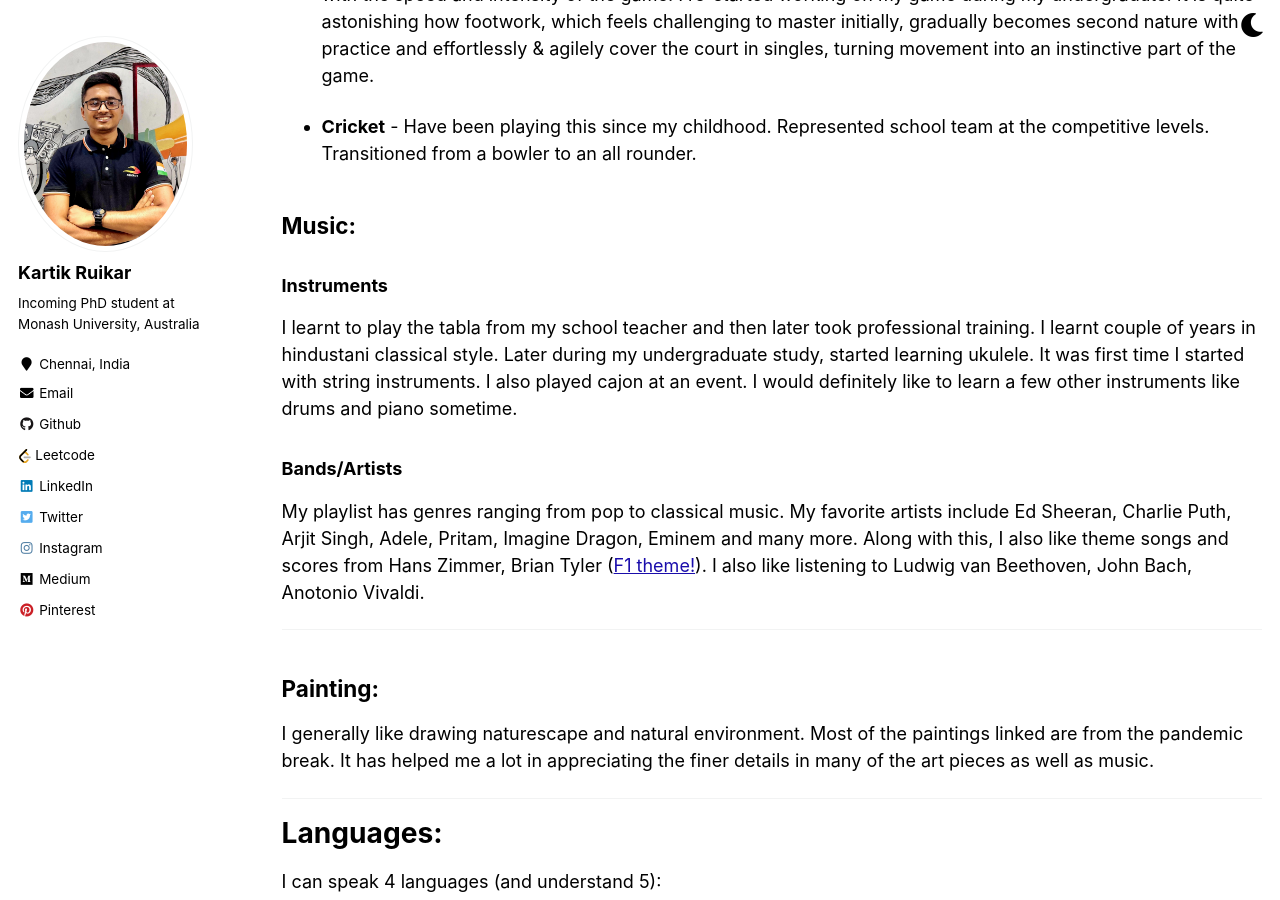
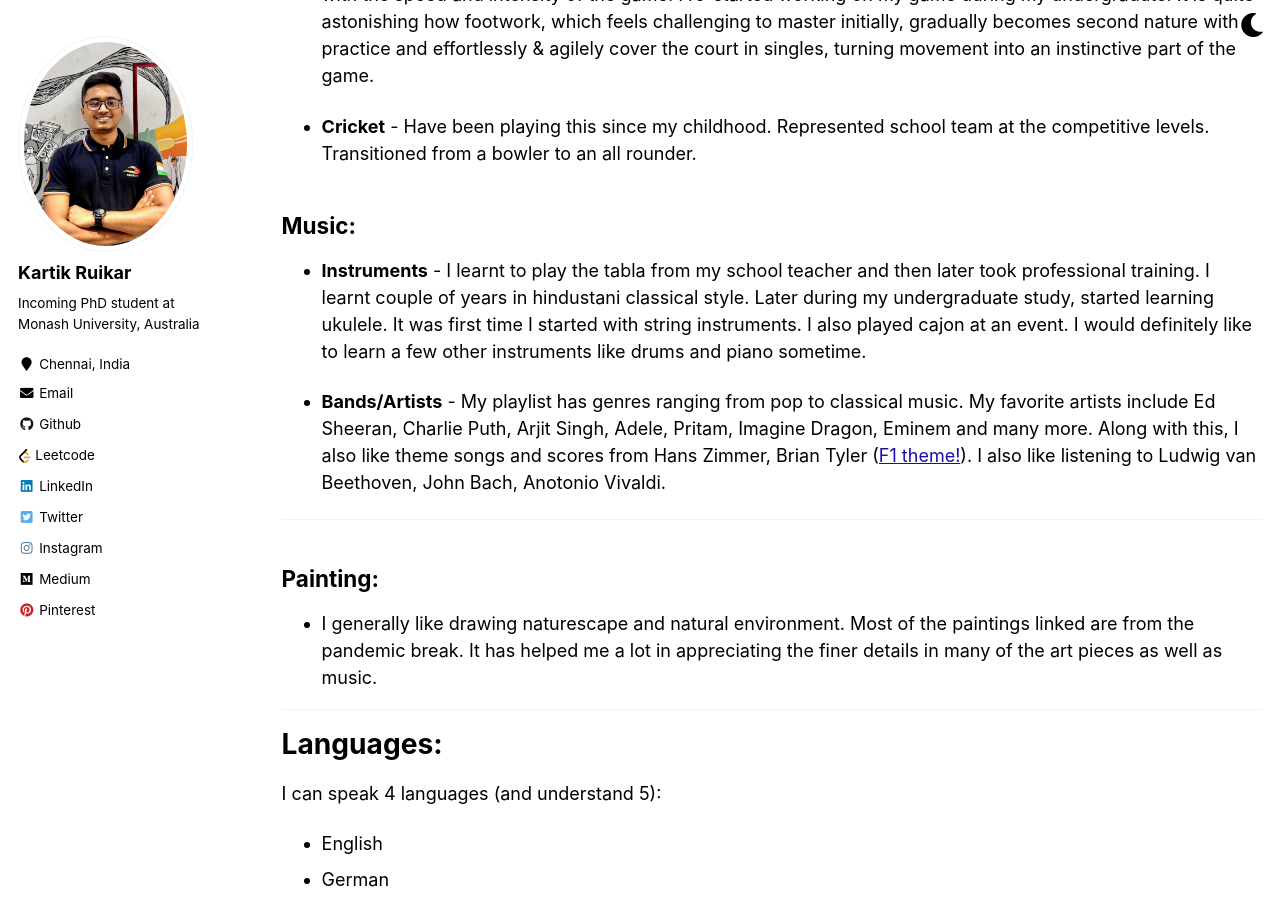
Before and after one commit to Kartik2605/Kartik2605.github.io, a Jekyll site: the page built from _pages/other.md, in a window 1280 px wide and 900 px high, scrolled down 500 px. Built offline with Jekyll 4.4.1, drawn with Linux system fonts in a browser that asks for light colours; our own code applies the rules of GitHub Pages for plain Markdown files.

Commit message:
changes in About me 2

```diff
--- a/_pages/other.md
+++ b/_pages/other.md
@@ -18,11 +18,10 @@ redirect_from:
 * **Cricket** - Have been playing this since my childhood. Represented school team at the competitive levels. Transitioned from a bowler to an all rounder.
 
 ## Music: ##
-### Instruments
-I learnt to play the tabla from my school teacher and then later took professional training. I learnt couple of years in hindustani classical style. Later during my undergraduate study, started learning ukulele. It was first time I started with string instruments. I also played cajon at an event. I would definitely like to learn a few other instruments like drums and piano sometime.
 
-### Bands/Artists
-My playlist has genres ranging from pop to classical music. My favorite artists include Ed Sheeran, Charlie Puth, Arjit Singh, Adele, Pritam, Imagine Dragon, Eminem and many more.
+* **Instruments** - I learnt to play the tabla from my school teacher and then later took professional training. I learnt couple of years in hindustani classical style. Later during my undergraduate study, started learning ukulele. It was first time I started with string instruments. I also played cajon at an event. I would definitely like to learn a few other instruments like drums and piano sometime.
+
+* **Bands/Artists** - My playlist has genres ranging from pop to classical music. My favorite artists include Ed Sheeran, Charlie Puth, Arjit Singh, Adele, Pritam, Imagine Dragon, Eminem and many more.
 Along with this, I also like theme songs and scores from Hans Zimmer, Brian Tyler ([F1 theme!](https://www.youtube.com/watch?v=8AYy-BcjRXg)). I also like listening to Ludwig van Beethoven, John Bach, Anotonio Vivaldi.
 
 <!-- ### Concerts:
@@ -32,11 +31,13 @@ List of concer -->
 
 ****************************************
 ## Painting: ##
-I generally like drawing naturescape and natural environment. Most of the paintings linked are from the pandemic break. It has helped me a lot in appreciating the finer details in many of the art pieces as well as music.
+
+- I generally like drawing naturescape and natural environment. Most of the paintings linked are from the pandemic break. It has helped me a lot in appreciating the finer details in many of the art pieces as well as music.
 
 
 ****************************************
 # Languages:
+
 I can speak 4 languages (and understand 5):
 * English
 * German
```
